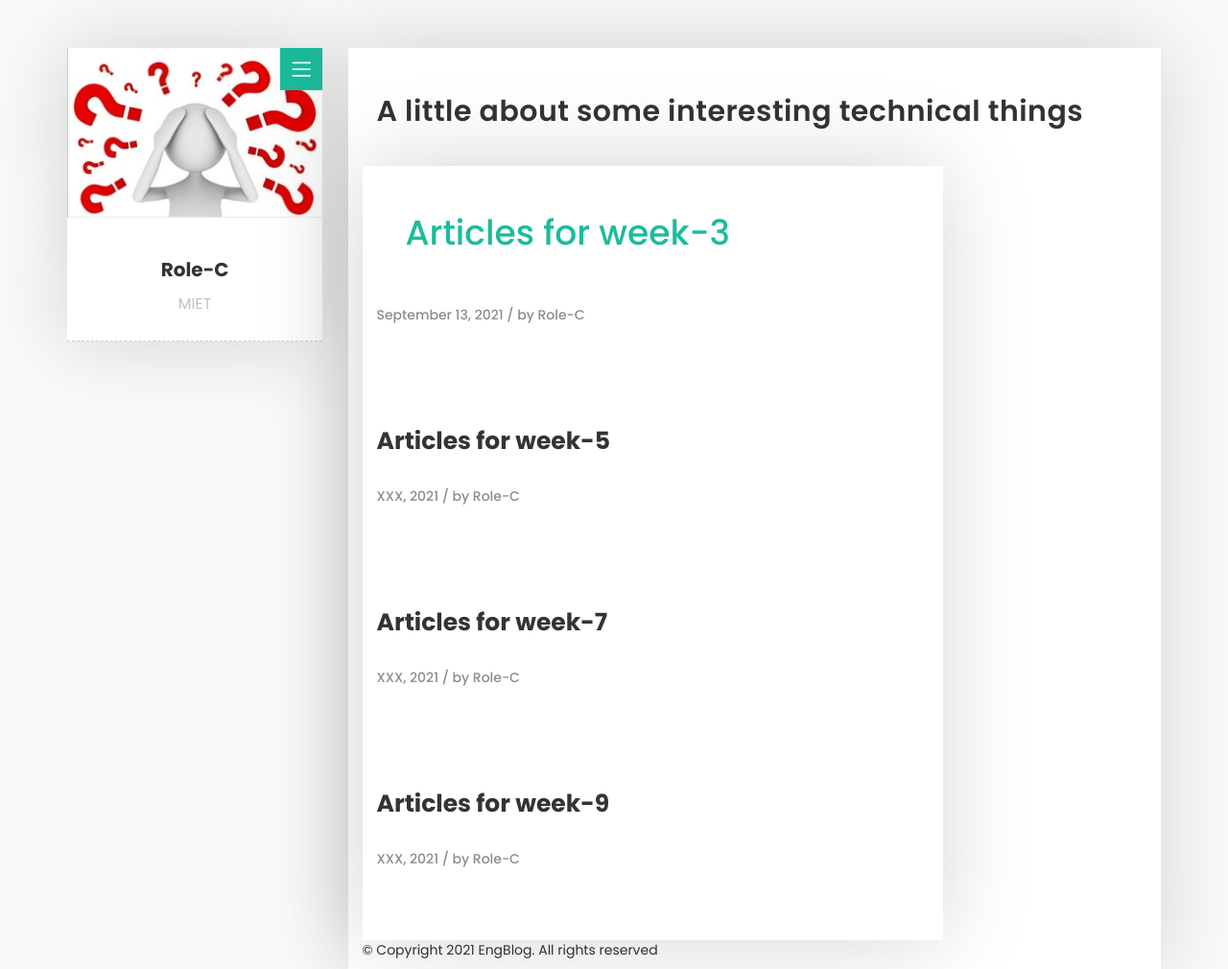
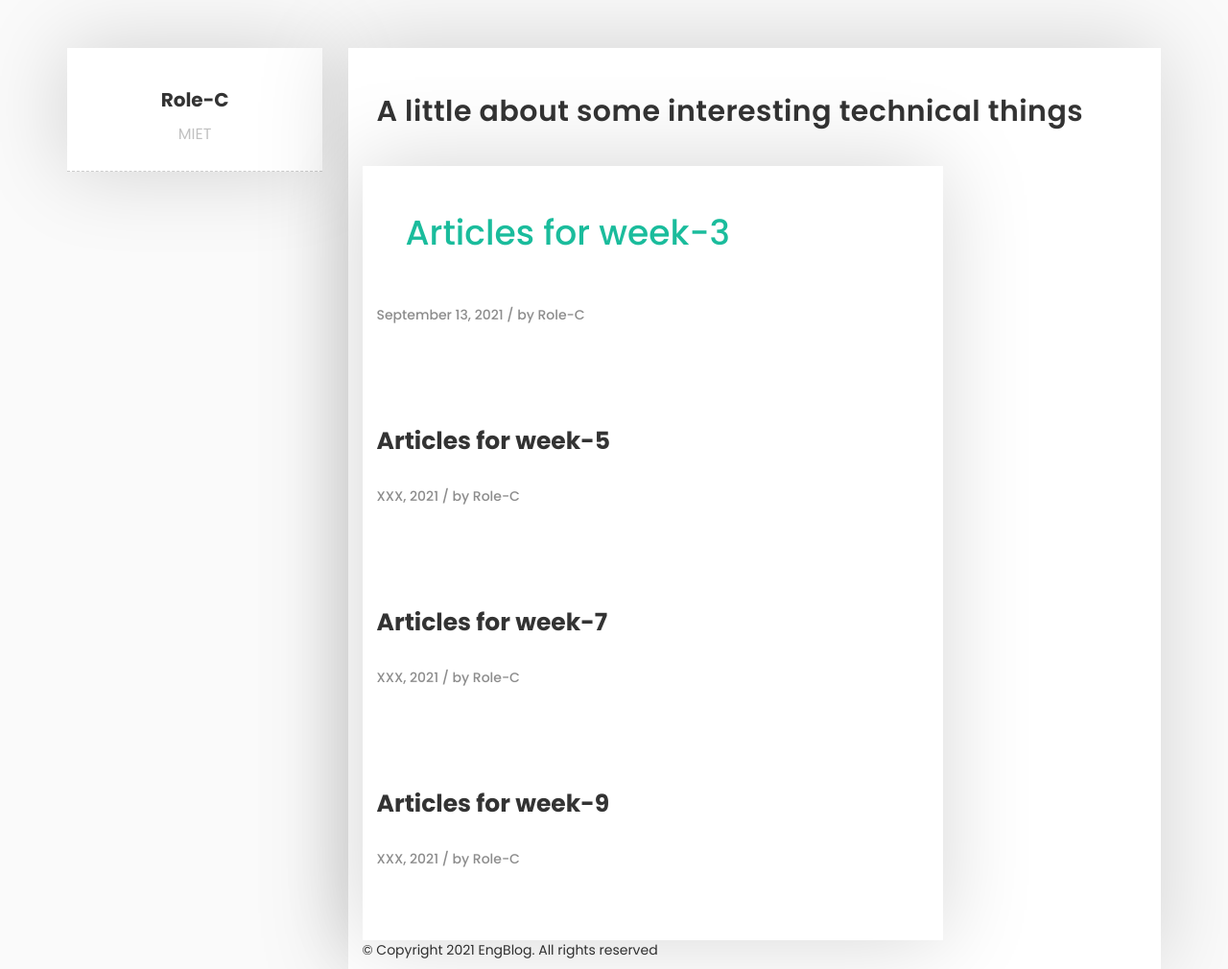
Before and after one commit to RolecEngBlog/site, a plain HTML site: page index.html in a window 1280 px wide. Shown: the top 1010 px of the page at 96% size. Drawn offline with Linux system fonts and the light colour scheme.

Commit message:
to4no last

```diff
--- a/index.html
+++ b/index.html
@@ -65,8 +65,6 @@
                    <div class="about-fixed">
 
                      <div class="my-pic">
-                        <img src="images/pic/my-pic.jpg" alt="">
-                        <a href="javascript:void(0)" class="collapsed" data-target="#menu" data-toggle="collapse"><i class="icon-menu menu"></i></a>
 
                         </div>
 
```
